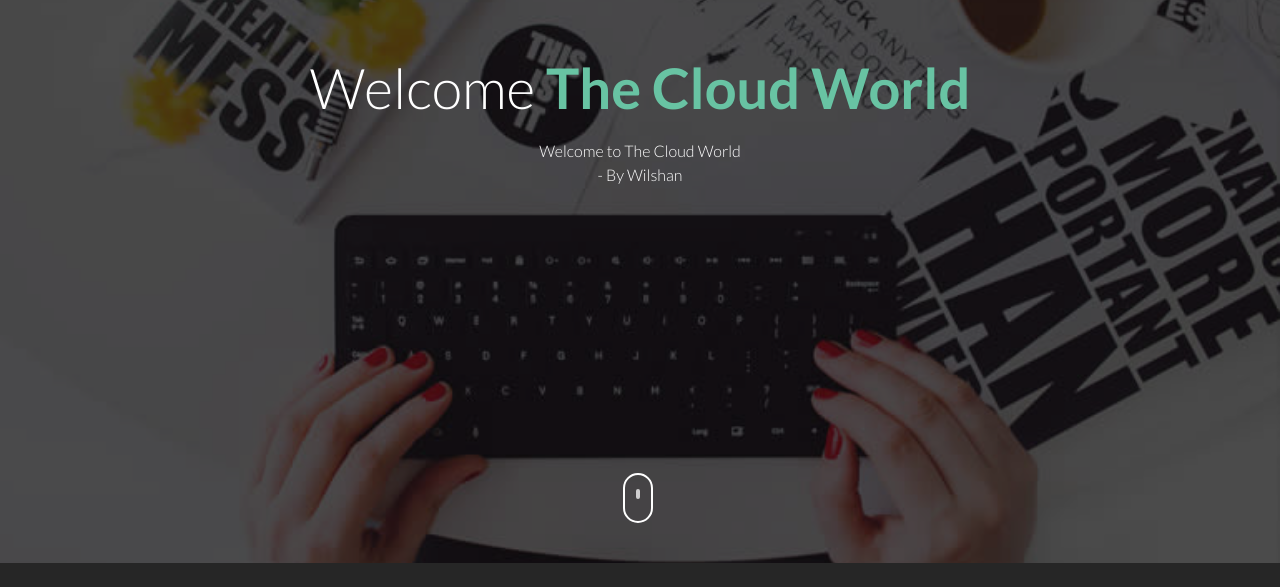
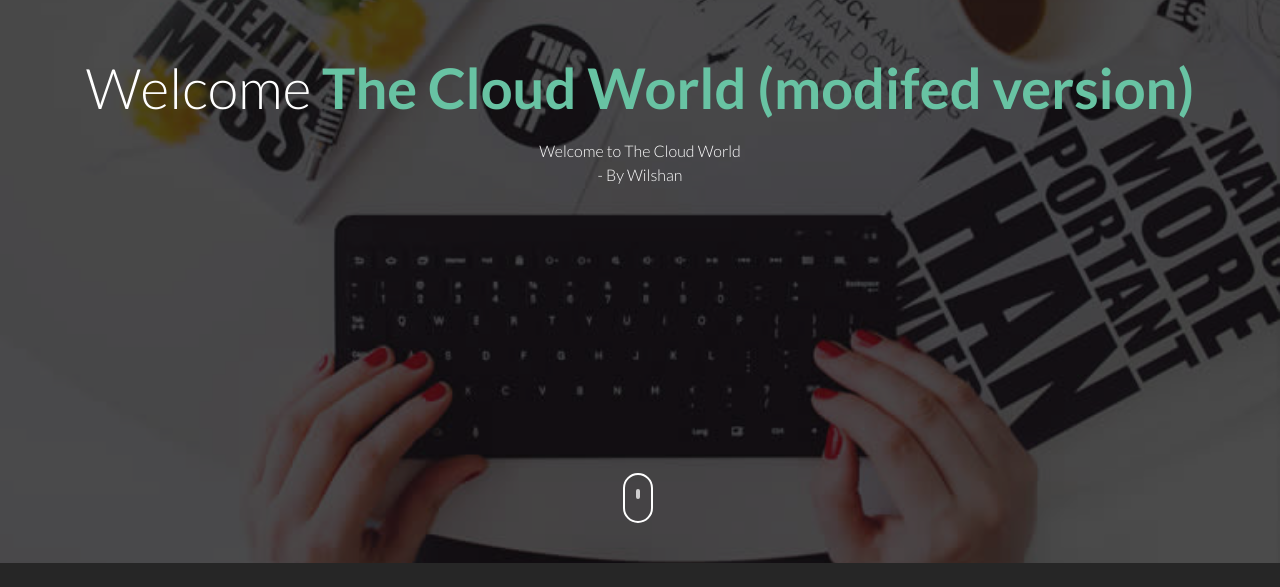
Before and after one commit to shreyasahu1603-stack/code-deploy-website, a plain HTML site: page index.html in a window 1280 px wide. Shown: the part 237-824 px from the top of the page. Drawn offline with Linux system fonts and the light colour scheme.

Commit message:
Update index.html

```diff
--- a/index.html
+++ b/index.html
@@ -39,7 +39,7 @@
 				<div class="col-md-12 text-center st-header-content">
 					<div class="logo"><a href=""><img src="images/logo.png" alt=""></a></div>
 					<div class="st-header-title">
-						<h2>Welcome <span>The Cloud World</span></h2>
+						<h2>Welcome <span>The Cloud World (modifed version)</span></h2>
 						<p>Welcome to The Cloud World <br /> - By Wilshan </p>
 					</div>
 				</div>
```
